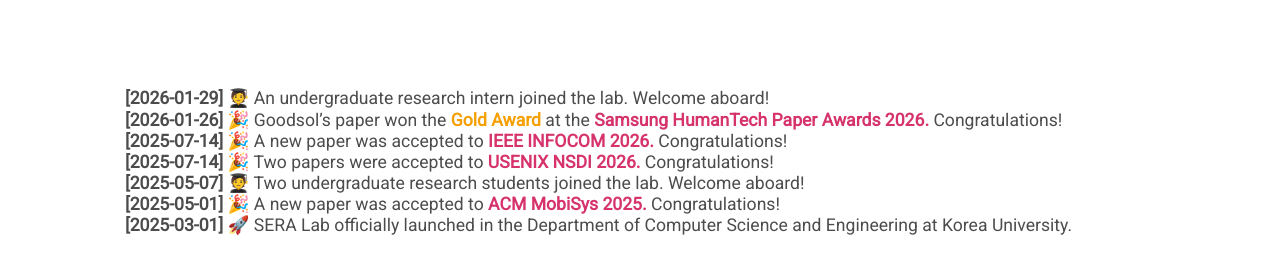
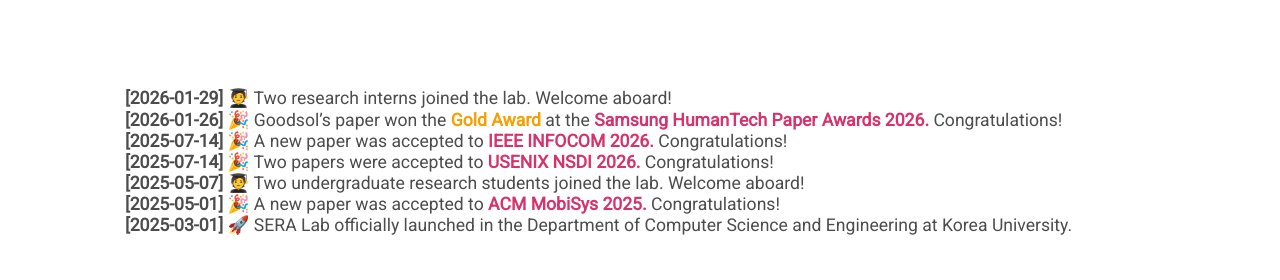
Before and after one commit to seyeon4302/seyeon4302.github.io, a Jekyll site: the page built from index.html, in a window 1280 px wide and 948 px high. Shown: the part 397-677 px from the top of the window. Built offline with Jekyll 4.4.1, drawn with Linux system fonts in a browser that asks for light colours.

Commit message:
Update index.html

```diff
--- a/index.html
+++ b/index.html
@@ -8,7 +8,7 @@
   <div class="container">
     <h2 class="section-title">Latest News</h2>
     <ul>
-      <li style="font-size: 1.1rem;"><strong>[2026-01-29]</strong> 🧑‍🎓 An undergraduate research intern joined the lab. Welcome aboard!</li>
+      <li style="font-size: 1.1rem;"><strong>[2026-01-29]</strong> 🧑‍🎓 Two research interns joined the lab. Welcome aboard!</li>
       <li style="font-size: 1.1rem;"><strong>[2026-01-26]</strong> 🎉 Goodsol’s paper won the <span style="color:#f59f00; font-weight:900;">Gold Award</span> at the <span style="color:#d6336c; font-weight:bold;">Samsung HumanTech Paper Awards 2026.</span> Congratulations!</li>
       <li style="font-size: 1.1rem;"><strong>[2025-07-14]</strong> 🎉 A new paper was accepted to <span style="color:#d6336c; font-weight:bold;">IEEE INFOCOM 2026.</span> Congratulations!</li>
       <li style="font-size: 1.1rem;"><strong>[2025-07-14]</strong> 🎉 Two papers were accepted to <span style="color:#d6336c; font-weight:bold;">USENIX NSDI 2026.</span> Congratulations!</li>
```
